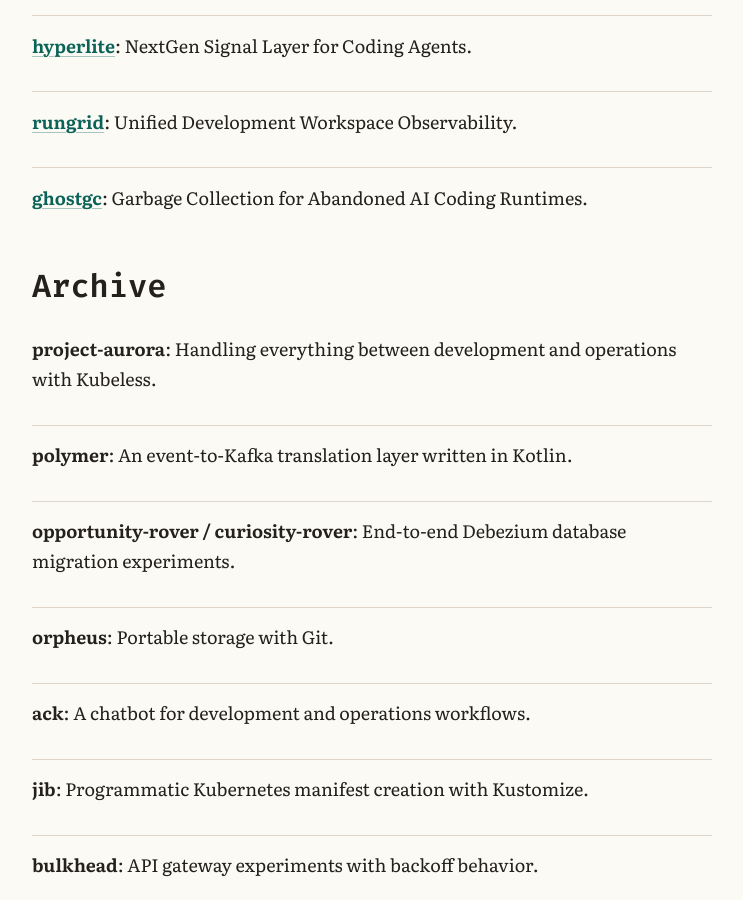
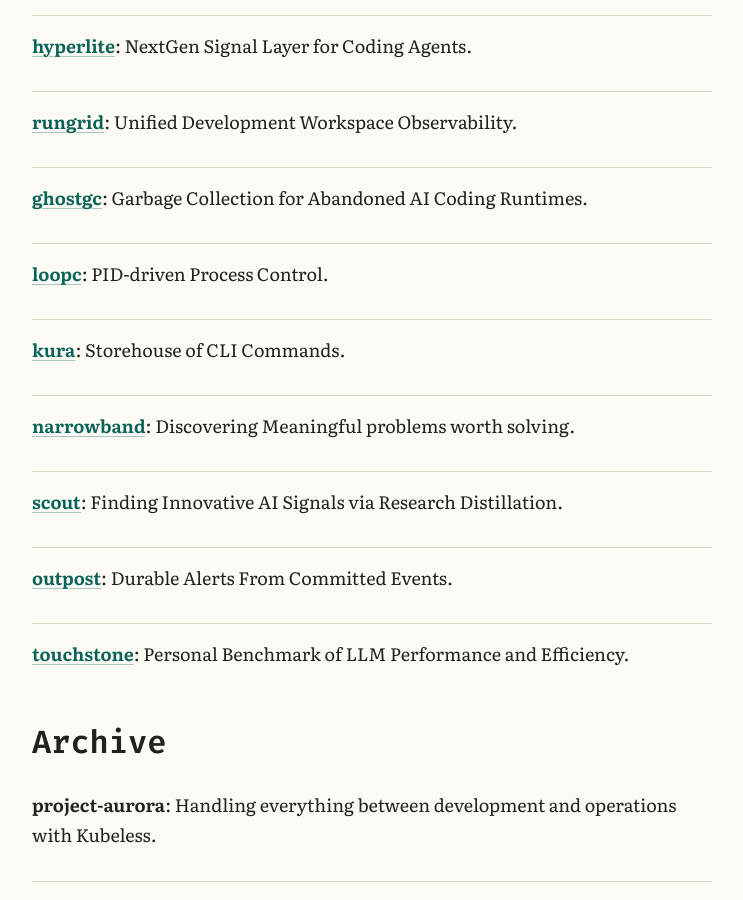
Before and after one commit to jamesonstone/jamesonstone.github.io, a Jekyll site: the page built from projects.md, in a window 1280 px wide and 900 px high, scrolled down 1993 px. Shown: the whole window, without its empty margins (268-1011 px from the left). Built offline with Jekyll 4.4.1, drawn with Linux system fonts in a browser that asks for light colours.

Commit message:
:memo: Update projects page from GitHub repositories (#72)
* docs: update projects page from GitHub repositories

* docs: update projects page from GitHub repositories

---------

Co-authored-by: github-actions[bot] <41898282+github-actions[bot]@users.noreply.github.com>
Co-authored-by: Jameson Stone <jameson@stone.tc>

```diff
--- a/llms.txt
+++ b/llms.txt
@@ -45,6 +45,12 @@ Put the AGI in the bag, bro.
 - [hyperlite](https://github.com/jamesonstone/hyperlite): NextGen Signal Layer for Coding Agents.
 - [rungrid](https://github.com/jamesonstone/rungrid): Unified Development Workspace Observability.
 - [ghostgc](https://github.com/jamesonstone/ghostgc): Garbage Collection for Abandoned AI Coding Runtimes.
+- [loopc](https://github.com/jamesonstone/loopc): PID-driven Process Control.
+- [kura](https://github.com/jamesonstone/kura): Storehouse of CLI Commands.
+- [narrowband](https://github.com/jamesonstone/narrowband): Discovering Meaningful problems worth solving.
+- [scout](https://github.com/jamesonstone/scout): Finding Innovative AI Signals via Research Distillation.
+- [outpost](https://github.com/jamesonstone/outpost): Durable Alerts From Committed Events.
+- [touchstone](https://github.com/jamesonstone/touchstone): Personal Benchmark of LLM Performance and Efficiency.
 ## Machine Indexes
 
 - [llms.txt](https://jamesonstone.github.io/llms.txt): Curated LLM entrypoint for this site.
--- a/projects.md
+++ b/projects.md
@@ -55,6 +55,12 @@ stays easy to scan.
   <li><strong><a href="https://github.com/jamesonstone/hyperlite">hyperlite</a></strong>: NextGen Signal Layer for Coding Agents.</li>
   <li><strong><a href="https://github.com/jamesonstone/rungrid">rungrid</a></strong>: Unified Development Workspace Observability.</li>
   <li><strong><a href="https://github.com/jamesonstone/ghostgc">ghostgc</a></strong>: Garbage Collection for Abandoned AI Coding Runtimes.</li>
+  <li><strong><a href="https://github.com/jamesonstone/loopc">loopc</a></strong>: PID-driven Process Control.</li>
+  <li><strong><a href="https://github.com/jamesonstone/kura">kura</a></strong>: Storehouse of CLI Commands.</li>
+  <li><strong><a href="https://github.com/jamesonstone/narrowband">narrowband</a></strong>: Discovering Meaningful problems worth solving.</li>
+  <li><strong><a href="https://github.com/jamesonstone/scout">scout</a></strong>: Finding Innovative AI Signals via Research Distillation.</li>
+  <li><strong><a href="https://github.com/jamesonstone/outpost">outpost</a></strong>: Durable Alerts From Committed Events.</li>
+  <li><strong><a href="https://github.com/jamesonstone/touchstone">touchstone</a></strong>: Personal Benchmark of LLM Performance and Efficiency.</li>
 </ul>
 
 ## Archive
```
